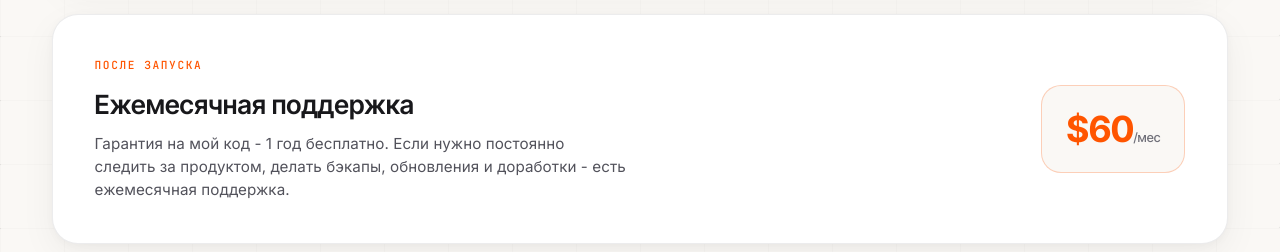
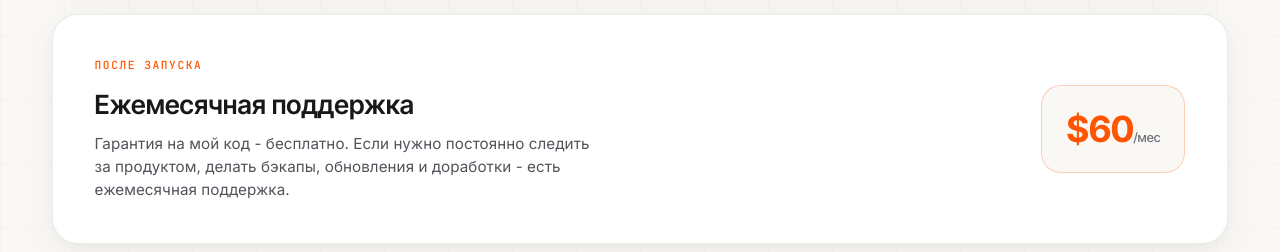
Before and after one commit to GreMZaa/portfolio, a website: page index.html in a window 1280 px wide. Shown: the part 6364-6616 px from the top of the page. Drawn offline with Linux system fonts and the light colour scheme.

Commit message:
Remove '1 год' from support warranty text

```diff
--- a/index.html
+++ b/index.html
@@ -735,7 +735,7 @@
         <div>
           <p class="care__when mono">После запуска</p>
           <h3 class="care__h">Ежемесячная поддержка</h3>
-          <p class="care__lead">Гарантия на мой код - 1 год бесплатно. Если нужно постоянно следить за продуктом, делать бэкапы, обновления и доработки - есть ежемесячная поддержка.</p>
+          <p class="care__lead">Гарантия на мой код - бесплатно. Если нужно постоянно следить за продуктом, делать бэкапы, обновления и доработки - есть ежемесячная поддержка.</p>
         </div>
         <div class="addon__price-box">
           <p class="tier__price">$60<i>/мес</i></p>
```
